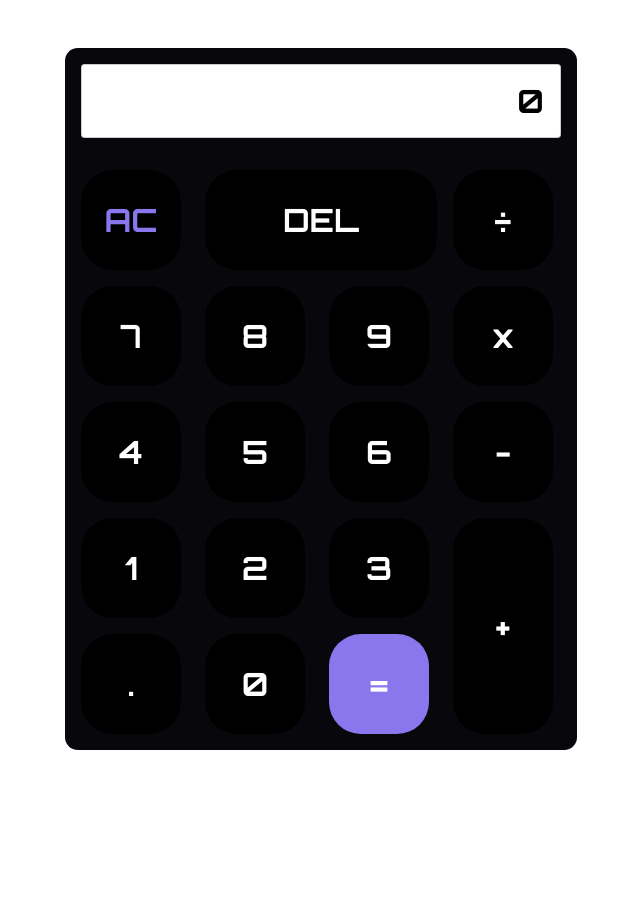
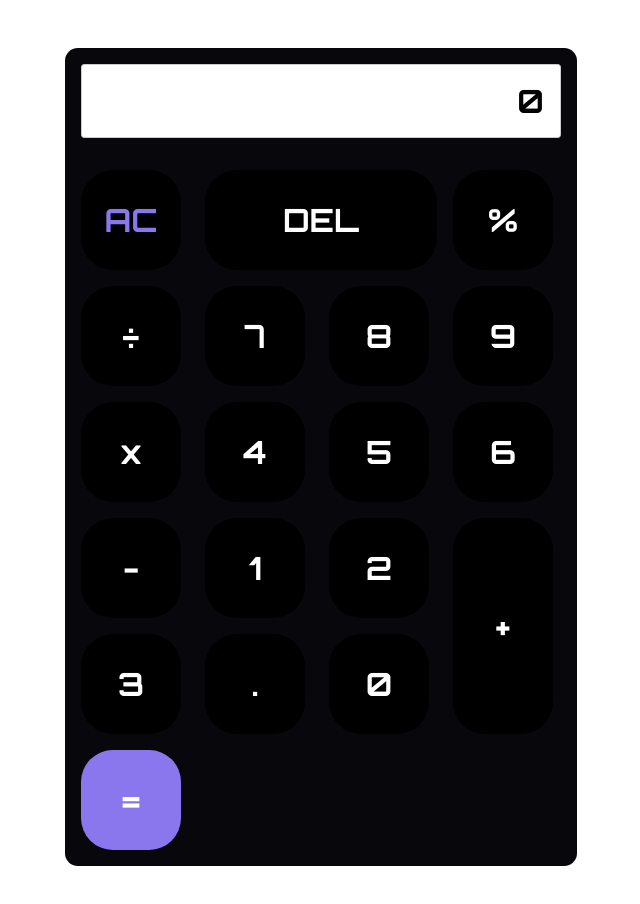
Before and after one commit to ridhoaditya660/calculator-DTS, a plain HTML site: page index.html in a window 1280 px wide. Shown: the whole page, without its empty margins (319-959 px from the left). Before the commit the page ends 800 px from the top, so only its background shows below. Drawn offline with Linux system fonts and the light colour scheme.

Commit message:
feat: add percent operang

```diff
--- a/index.html
+++ b/index.html
@@ -22,6 +22,7 @@
 			<div class="action-wrapper">
 				<div class="action-button operand_ac" id="clear">AC</div>
 				<div class="action-button operand_delete" id="backspace">DEL</div>
+				<div class="action-button operand_percent" id="backspace">%</div>
 				<div class="action-button operand" id="divide">÷</div>
 				<div class="action-button number" id="number7">7</div>
 				<div class="action-button number" id="number8">8</div>
```
